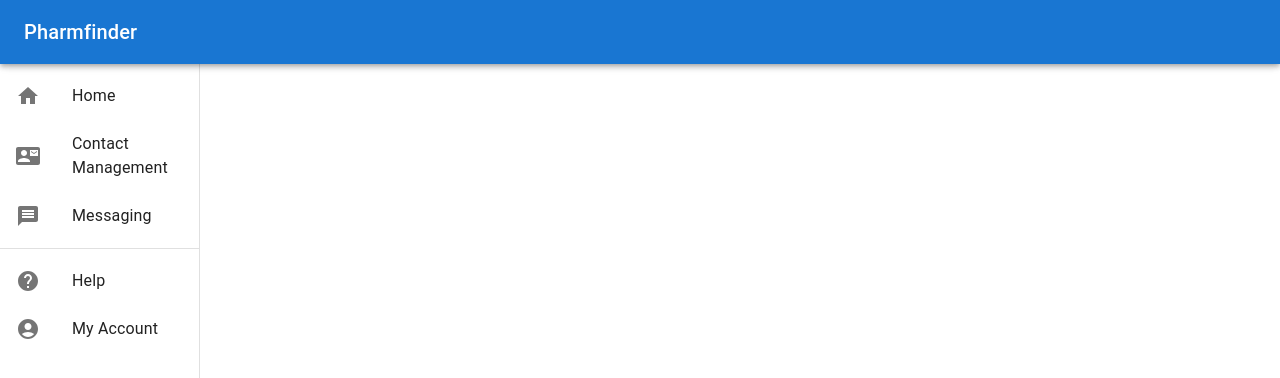
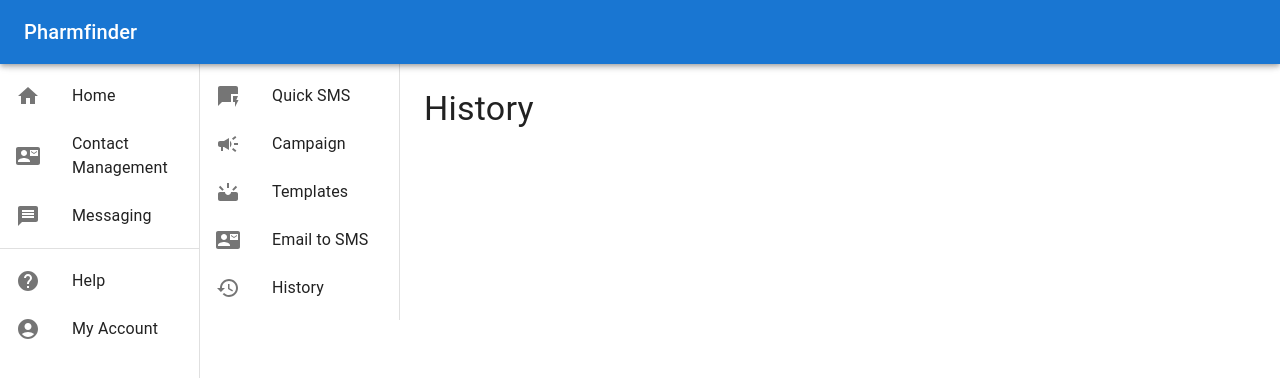
Before and after one commit to Memo-Aldu/capstone-2024-g27-frontend, a React (Create React App) app: page /messaging/history in a window 1280 px wide. Shown: the top 378 px of the page. Built offline with nearby package versions, Linux system fonts and the light colour scheme.

Commit message:
Messaging Section Layout

```diff
--- a/src/App.tsx
+++ b/src/App.tsx
@@ -2,6 +2,12 @@ import { Route, BrowserRouter as Router, Routes } from 'react-router-dom'
 import './App.css'
 import Layout from './components/Layout'
 import Home from './pages/Home'
+import MessagingLayout from './pages/Messaging/MessagingLayout'
+import QuickSMS from './pages/Messaging/QuickSMS'
+import Campaign from './pages/Messaging/Campaign'
+import Templates from './pages/Messaging/Templates'
+import EmailToSMS from './pages/Messaging/EmailToSMS'
+import History from './pages/Messaging/History'
 
 function App (): JSX.Element {
   return (
@@ -9,6 +15,12 @@ function App (): JSX.Element {
       <Layout>
         <Routes>
           <Route path="/" element={<Home />} />
+          <Route path="/messaging" element={<MessagingLayout/>} />
+          <Route path="/messaging/quicksms" element={<QuickSMS/>} />
+          <Route path="/messaging/campaign" element={<Campaign/>} />
+          <Route path="/messaging/templates" element={<Templates/>} />
+          <Route path="/messaging/emailToSMS" element={<EmailToSMS/>} />
+          <Route path="/messaging/history" element={<History/>} />
         </Routes>
       </Layout>
     </Router>
--- a/src/components/Layout.tsx
+++ b/src/components/Layout.tsx
@@ -73,7 +73,7 @@ export default function Layout (props: { children: React.ReactNode }): JSX.Eleme
           </List>
         </Box>
       </Drawer>
-      <Box component="main" sx={{ flexGrow: 1, p: 3 }}>
+      <Box component="main">
         <Toolbar />
         {props.children}
       </Box>
--- a/src/pages/Home.tsx
+++ b/src/pages/Home.tsx
@@ -8,7 +8,7 @@ import { useNavigate } from 'react-router-dom'
 function Home (): JSX.Element {
   const navigate = useNavigate()
   return (
-    <Box>
+    <Box sx={{ flexGrow: 1, p: 3 }}>
       <Typography variant='h5' component='h1'>Homepage</Typography>
       <Grid container spacing={4}>
         <Grid item xs={12} md={6}>
--- /dev/null
+++ b/src/pages/Messaging/Campaign.tsx
@@ -0,0 +1,14 @@
+import { Typography } from '@mui/material'
+import MessagingLayout from './MessagingLayout'
+
+function Campaign (): JSX.Element {
+  return (
+    <MessagingLayout>
+        <Typography variant="h4" component="h1" gutterBottom>
+          Campaign
+        </Typography>
+    </MessagingLayout>
+  )
+}
+
+export default Campaign
--- /dev/null
+++ b/src/pages/Messaging/EmailToSMS.tsx
@@ -0,0 +1,14 @@
+import { Typography } from '@mui/material'
+import MessagingLayout from './MessagingLayout'
+
+function EmailToSMS (): JSX.Element {
+  return (
+    <MessagingLayout>
+        <Typography variant="h4" component="h1" gutterBottom>
+          Email To SMS
+        </Typography>
+    </MessagingLayout>
+  )
+}
+
+export default EmailToSMS
--- /dev/null
+++ b/src/pages/Messaging/History.tsx
@@ -0,0 +1,14 @@
+import { Typography } from '@mui/material'
+import MessagingLayout from './MessagingLayout'
+
+function History (): JSX.Element {
+  return (
+    <MessagingLayout>
+        <Typography variant="h4" component="h1" gutterBottom>
+          History
+        </Typography>
+    </MessagingLayout>
+  )
+}
+
+export default History
--- /dev/null
+++ b/src/pages/Messaging/MessagingLayout.tsx
@@ -0,0 +1,55 @@
+import CampaignIcon from '@mui/icons-material/Campaign'
+import ContactMailIcon from '@mui/icons-material/ContactMail'
+import HistoryIcon from '@mui/icons-material/History'
+import QuickreplyIcon from '@mui/icons-material/Quickreply'
+import UpcomingIcon from '@mui/icons-material/Upcoming'
+import Drawer from '@mui/material/Drawer'
+import List from '@mui/material/List'
+import ListItem from '@mui/material/ListItem'
+import ListItemButton from '@mui/material/ListItemButton'
+import ListItemIcon from '@mui/material/ListItemIcon'
+import ListItemText from '@mui/material/ListItemText'
+import { Box } from '@mui/system'
+import { useNavigate } from 'react-router-dom'
+
+function MessagingLayout (props: { children?: React.ReactNode }): JSX.Element {
+  const navigate = useNavigate()
+  const drawerWidth = 200
+  const menuItems = [
+    { name: 'Quick SMS', path: '/messaging/quicksms', icon: <QuickreplyIcon /> },
+    { name: 'Campaign', path: '/messaging/campaign', icon: <CampaignIcon /> },
+    { name: 'Templates', path: '/messaging/templates', icon: <UpcomingIcon /> },
+    { name: 'Email to SMS', path: '/messaging/emailToSMS', icon: <ContactMailIcon /> },
+    { name: 'History', path: '/messaging/history', icon: <HistoryIcon /> }
+  ]
+  return (
+    <Box sx={{ display: 'flex' }}>
+      <Drawer
+        variant="permanent"
+        anchor="left"
+        sx={{
+          width: drawerWidth,
+          flexShrink: 0,
+          '& .MuiDrawer-paper': { width: drawerWidth, boxSizing: 'border-box', position: 'relative' }
+        }}
+      >
+        <Box sx={{ overflow: 'auto' }}>
+          <List>
+            {menuItems.map((item) => (
+              <ListItem key={item.name} disablePadding>
+                <ListItemButton onClick={() => { navigate(item.path) }}>
+                  <ListItemIcon>{item.icon}</ListItemIcon>
+                  <ListItemText primary={item.name} />
+                </ListItemButton>
+              </ListItem>))}
+          </List>
+        </Box>
+      </Drawer>
+      <Box component="main" sx={{ flexGrow: 1, p: 3 }}>
+        {props.children}
+      </Box>
+    </Box>
+  )
+}
+
+export default MessagingLayout
--- /dev/null
+++ b/src/pages/Messaging/QuickSMS.tsx
@@ -0,0 +1,14 @@
+import { Typography } from '@mui/material'
+import MessagingLayout from './MessagingLayout'
+
+function QuickSMS (): JSX.Element {
+  return (
+    <MessagingLayout>
+        <Typography variant="h4" component="h1" gutterBottom>
+          Quick SMS
+        </Typography>
+    </MessagingLayout>
+  )
+}
+
+export default QuickSMS
--- /dev/null
+++ b/src/pages/Messaging/Templates.tsx
@@ -0,0 +1,14 @@
+import { Typography } from '@mui/material'
+import MessagingLayout from './MessagingLayout'
+
+function Templates (): JSX.Element {
+  return (
+    <MessagingLayout>
+        <Typography variant="h4" component="h1" gutterBottom>
+          Templates
+        </Typography>
+    </MessagingLayout>
+  )
+}
+
+export default Templates
```
